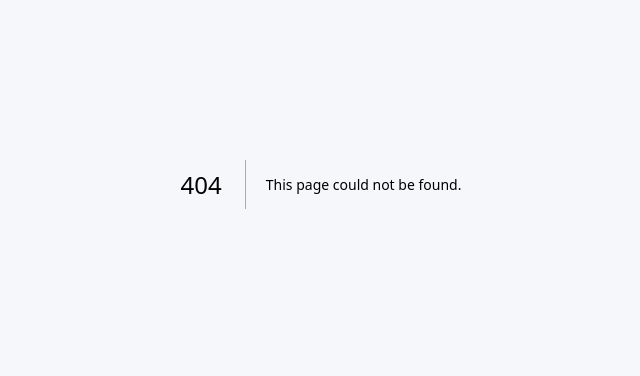
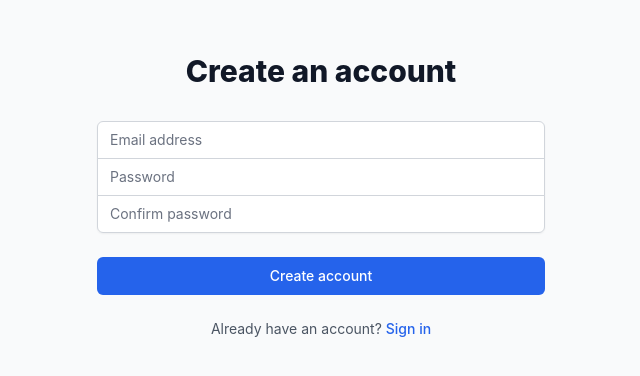
Before and after one commit to lucas8-git/fittrack, a Next.js app: page /register in a window 1280 px wide. Before the commit this address had no page. Shown: the part 216-592 px from the top of the page, without its empty margins (319-959 px from the left). Built offline with nearby package versions, Linux system fonts and the light colour scheme.

Commit message:
Create page.tsx

```diff
--- /dev/null
+++ b/app/(auth)/register/page.tsx
@@ -0,0 +1,130 @@
+'use client';
+
+import { useRouter } from 'next/navigation';
+import { useState } from 'react';
+import Link from 'next/link';
+
+export default function RegisterPage() {
+  const router = useRouter();
+  const [email, setEmail] = useState('');
+  const [password, setPassword] = useState('');
+  const [confirmPassword, setConfirmPassword] = useState('');
+  const [error, setError] = useState('');
+  const [loading, setLoading] = useState(false);
+
+  const handleRegister = async (e: React.FormEvent) => {
+    e.preventDefault();
+
+    if (password !== confirmPassword) {
+      setError('Passwords do not match');
+      return;
+    }
+
+    setLoading(true);
+    setError('');
+
+    try {
+      const response = await fetch('/api/register', {
+        method: 'POST',
+        headers: { 'Content-Type': 'application/json' },
+        body: JSON.stringify({ email, password }),
+      });
+
+      if (!response.ok) {
+        const data = await response.json();
+        setError(data.message || 'Registration failed');
+        return;
+      }
+
+      router.push('/login');
+    } catch (err) {
+      setError('An error occurred. Please try again.');
+      console.error(err);
+    } finally {
+      setLoading(false);
+    }
+  };
+
+  return (
+    <div className="min-h-screen flex items-center justify-center bg-gray-50 py-12 px-4 sm:px-6 lg:px-8">
+      <div className="max-w-md w-full space-y-8">
+        <div>
+          <h2 className="mt-6 text-center text-3xl font-extrabold text-gray-900">
+            Create an account
+          </h2>
+        </div>
+        <form className="mt-8 space-y-6" onSubmit={handleRegister}>
+          {error && (
+            <div className="rounded-md bg-red-50 p-4">
+              <p className="text-sm text-red-800">{error}</p>
+            </div>
+          )}
+          <div className="rounded-md shadow-sm -space-y-px">
+            <div>
+              <label htmlFor="email" className="sr-only">
+                Email address
+              </label>
+              <input
+                id="email"
+                name="email"
+                type="email"
+                required
+                className="appearance-none rounded-none relative block w-full px-3 py-2 border border-gray-300 placeholder-gray-500 text-gray-900 rounded-t-md focus:outline-none focus:ring-blue-500 focus:border-blue-500 focus:z-10 sm:text-sm"
+                placeholder="Email address"
+                value={email}
+                onChange={(e) => setEmail(e.target.value)}
+              />
+            </div>
+            <div>
+              <label htmlFor="password" className="sr-only">
+                Password
+              </label>
+              <input
+                id="password"
+                name="password"
+                type="password"
+                required
+                className="appearance-none rounded-none relative block w-full px-3 py-2 border border-gray-300 placeholder-gray-500 text-gray-900 focus:outline-none focus:ring-blue-500 focus:border-blue-500 focus:z-10 sm:text-sm"
+                placeholder="Password"
+                value={password}
+                onChange={(e) => setPassword(e.target.value)}
+              />
+            </div>
+            <div>
+              <label htmlFor="confirmPassword" className="sr-only">
+                Confirm Password
+              </label>
+              <input
+                id="confirmPassword"
+                name="confirmPassword"
+                type="password"
+                required
+                className="appearance-none rounded-none relative block w-full px-3 py-2 border border-gray-300 placeholder-gray-500 text-gray-900 rounded-b-md focus:outline-none focus:ring-blue-500 focus:border-blue-500 focus:z-10 sm:text-sm"
+                placeholder="Confirm password"
+                value={confirmPassword}
+                onChange={(e) => setConfirmPassword(e.target.value)}
+              />
+            </div>
+          </div>
+
+          <div>
+            <button
+              type="submit"
+              disabled={loading}
+              className="group relative w-full flex justify-center py-2 px-4 border border-transparent text-sm font-medium rounded-md text-white bg-blue-600 hover:bg-blue-700 focus:outline-none focus:ring-2 focus:ring-offset-2 focus:ring-blue-500 disabled:opacity-50"
+            >
+              {loading ? 'Creating account...' : 'Create account'}
+            </button>
+          </div>
+
+          <p className="text-center text-sm text-gray-600">
+            Already have an account?{' '}
+            <Link href="/login" className="font-medium text-blue-600 hover:text-blue-500">
+              Sign in
+            </Link>
+          </p>
+        </form>
+      </div>
+    </div>
+  );
+}
```
